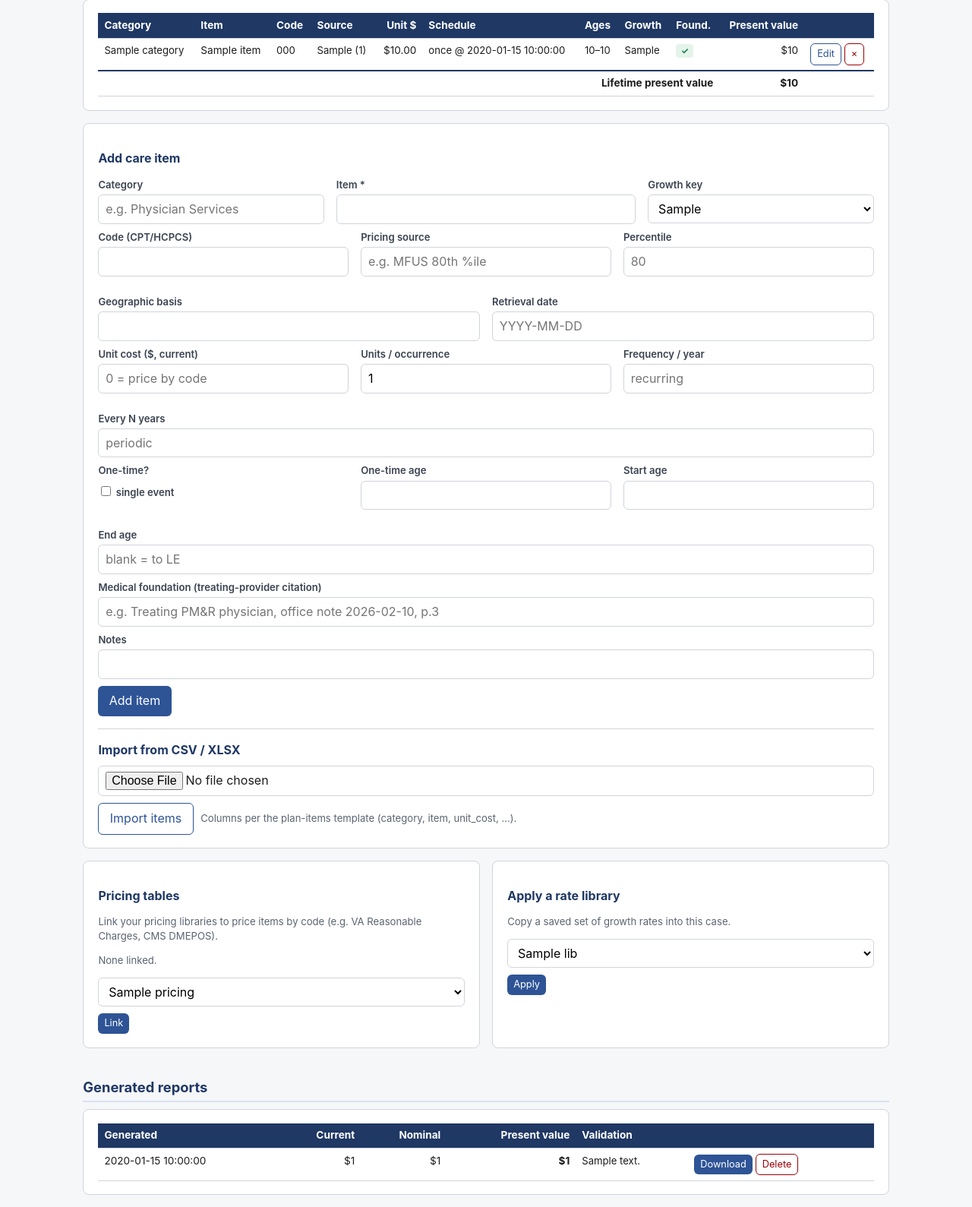
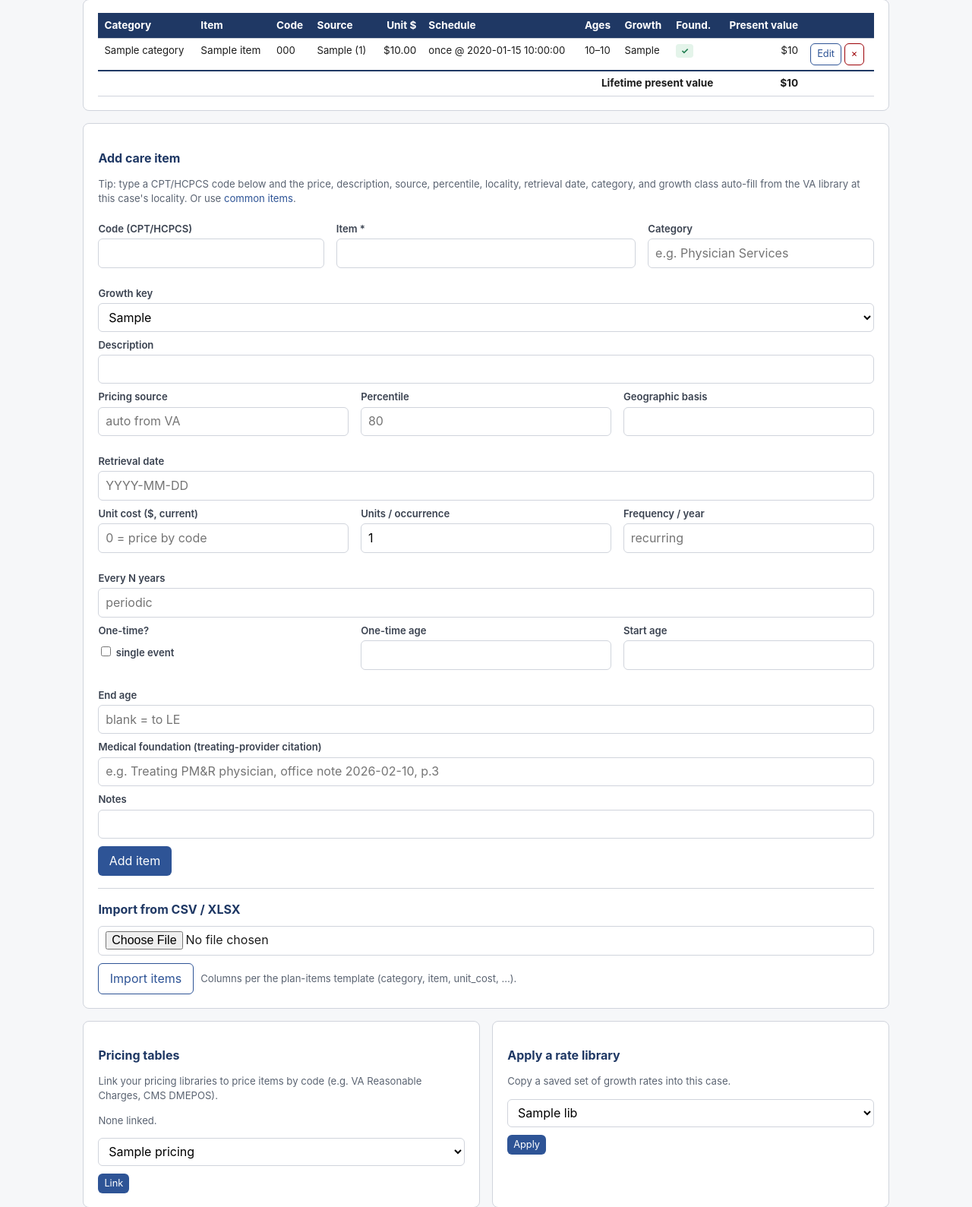
Before and after one commit to cskerritt/PA-LCP-Tool, a FastAPI app: template src/palcp_web/templates/cases/detail.html in a window 1280 px wide. Shown: the part 410-1999 px from the top of the page at 76% size. Run offline with FastAPI, Linux system fonts and the light colour scheme; the template is opened without the code that fills it: most values are stand-ins (such as "Sample title", 1, 10 or a date in 2020); some libraries are stand-ins or nearby versions.

Commit message:
feat(web): HTMX code lookup in item forms + per-case ZIP3
Co-Authored-By: Claude Opus 4.8 <noreply@anthropic.com>

```diff
--- a/src/palcp_web/routers/cases.py
+++ b/src/palcp_web/routers/cases.py
@@ -52,6 +52,8 @@ def _apply_assumptions(case: Case, form: dict) -> None:
     case.claimant_sex = clean(form.get("claimant_sex")) or "total"
     case.age_at_report = opt_float(form.get("age_at_report"))
     case.residence = clean(form.get("residence"))
+    case.geo_zip3 = clean(form.get("geo_zip3"))[:3]
+    case.geo_locality_name = clean(form.get("geo_locality_name"))
     # Life expectancy
     case.le_additional_years = opt_float(form.get("le_additional_years")) or 0.0
     case.le_source = clean(form.get("le_source"))
--- a/src/palcp_web/services.py
+++ b/src/palcp_web/services.py
@@ -110,7 +110,7 @@ def _growth_rates_for(case: Case) -> dict[str, GrowthRate]:
     return rates
 
 
-def _care_item(row: CareItemRow) -> CareItem:
+def _care_item(row: CareItemRow, geo_zip3: str = "") -> CareItem:
     return CareItem(
         category=row.category or "Uncategorized",
         item=row.item,
@@ -120,7 +120,7 @@ def _care_item(row: CareItemRow) -> CareItem:
         code_type=row.code_type,
         pricing_source=row.pricing_source,
         percentile=row.percentile,
-        geographic_basis=row.geographic_basis,
+        geographic_basis=row.geographic_basis or geo_zip3,
         retrieval_date=row.retrieval_date,
         units_per_occurrence=row.units_per_occurrence or 1.0,
         frequency_per_year=row.frequency_per_year,
@@ -160,7 +160,7 @@ def plan_from_case(case: Case) -> Plan:
         life_expectancy=le,
         discount_rate=discount,
         growth_rates=_growth_rates_for(case),
-        items=[_care_item(r) for r in case.items],
+        items=[_care_item(r, case.geo_zip3) for r in case.items],
         report_date=case.report_date,
         base_year=case.base_year,
         evaluator=case.evaluator,
--- a/src/palcp_web/templates/cases/_items_section.html
+++ b/src/palcp_web/templates/cases/_items_section.html
@@ -52,27 +52,39 @@
 
 <div class="card">
   <h3>Add care item</h3>
+  <p class="small muted">Tip: type a CPT/HCPCS code below and the price, description,
+    source, percentile, locality, retrieval date, category, and growth class
+    auto-fill from the VA library at this case's locality. Or use
+    <a href="/cases/{{ case.id }}/catalog">common items</a>.</p>
   <form hx-post="/cases/{{ case.id }}/items" hx-target="#items-section" hx-swap="innerHTML">
+    <input type="hidden" name="code_type" id="f_code_type">
     <div class="row">
-      <div><label>Category</label><input name="category" placeholder="e.g. Physician Services"></div>
+      <div><label>Code (CPT/HCPCS)</label>
+        <input name="code" id="f_code"
+               hx-get="/cases/{{ case.id }}/lookup-code"
+               hx-trigger="change, keyup changed delay:600ms"
+               hx-include="this" hx-target="#lookup-sink" hx-swap="innerHTML">
+        <span id="lookup-status" class="small muted"></span></div>
       <div style="flex:2 1 320px;"><label>Item *</label><input name="item" required></div>
+      <div><label>Category</label><input name="category" id="f_category" placeholder="e.g. Physician Services"></div>
       <div><label>Growth key</label>
-        <select name="growth_key">{% for k in growth_keys %}<option value="{{ k }}">{{ k }}</option>{% endfor %}</select>
+        <select name="growth_key" id="f_growth_key">{% for k in growth_keys %}<option value="{{ k }}">{{ k }}</option>{% endfor %}</select>
       </div>
     </div>
+    <label>Description</label><input name="description" id="f_description">
     <div class="row">
-      <div><label>Code (CPT/HCPCS)</label><input name="code"></div>
-      <div><label>Pricing source</label><input name="pricing_source" placeholder="e.g. MFUS 80th %ile"></div>
-      <div><label>Percentile</label><input name="percentile" placeholder="80"></div>
-      <div><label>Geographic basis</label><input name="geographic_basis"></div>
-      <div><label>Retrieval date</label><input name="retrieval_date" placeholder="YYYY-MM-DD"></div>
+      <div><label>Pricing source</label><input name="pricing_source" id="f_pricing_source" placeholder="auto from VA"></div>
+      <div><label>Percentile</label><input name="percentile" id="f_percentile" placeholder="80"></div>
+      <div><label>Geographic basis</label><input name="geographic_basis" id="f_geographic_basis"></div>
+      <div><label>Retrieval date</label><input name="retrieval_date" id="f_retrieval_date" placeholder="YYYY-MM-DD"></div>
     </div>
     <div class="row">
-      <div><label>Unit cost ($, current)</label><input name="unit_cost" placeholder="0 = price by code"></div>
+      <div><label>Unit cost ($, current)</label><input name="unit_cost" id="f_unit_cost" placeholder="0 = price by code"></div>
       <div><label>Units / occurrence</label><input name="units_per_occurrence" value="1"></div>
       <div><label>Frequency / year</label><input name="frequency_per_year" placeholder="recurring"></div>
       <div><label>Every N years</label><input name="every_n_years" placeholder="periodic"></div>
     </div>
+    <div id="lookup-sink" style="display:none"></div>
     <div class="row">
       <div><label>One-time?</label><label class="small"><input type="checkbox" name="one_time" value="1"> single event</label></div>
       <div><label>One-time age</label><input name="one_time_age"></div>
```
Also changed, not shown: src/palcp_web/templates/cases/form.html (+7 -0 lines), src/palcp_web/templates/cases/item_form.html (+16 -10 lines), tests/test_web_va_pricing.py (+16 -0 lines).
